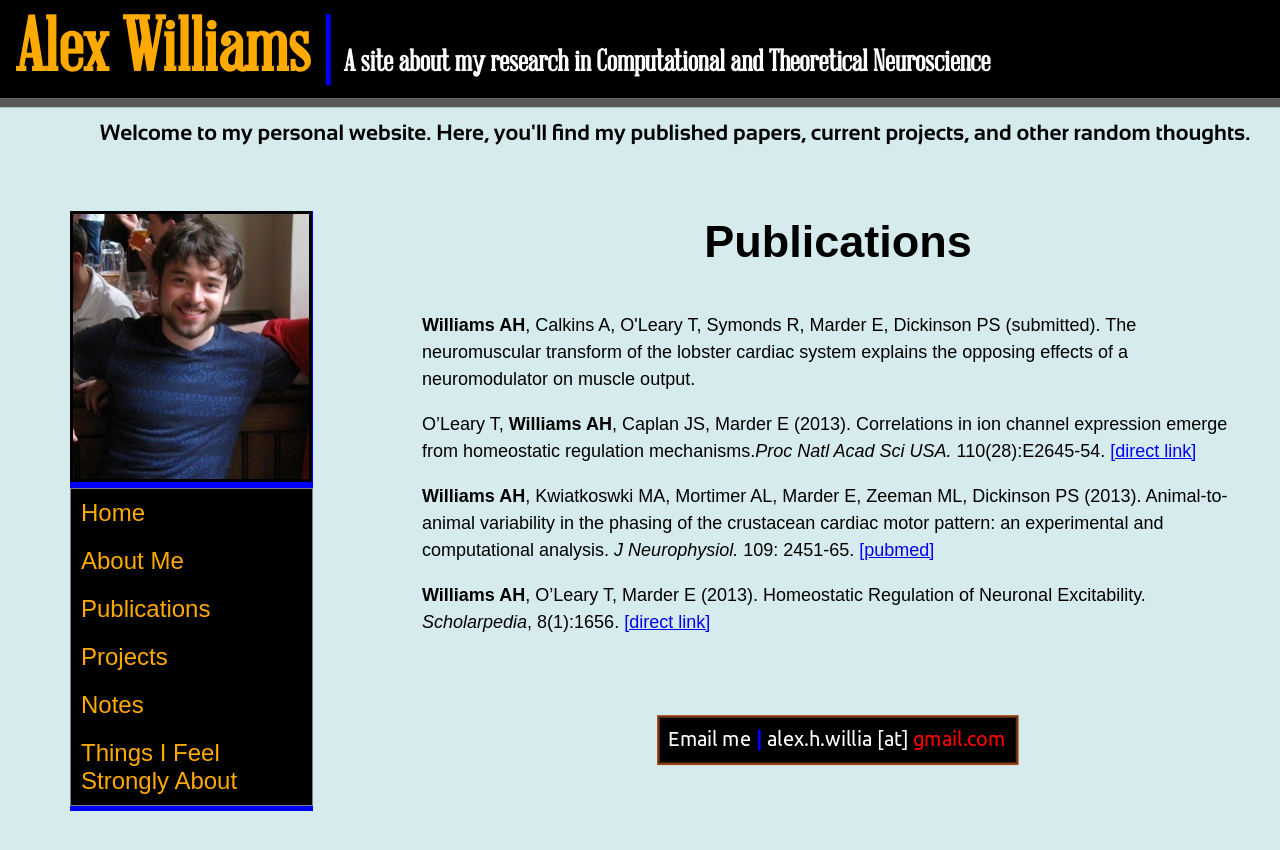
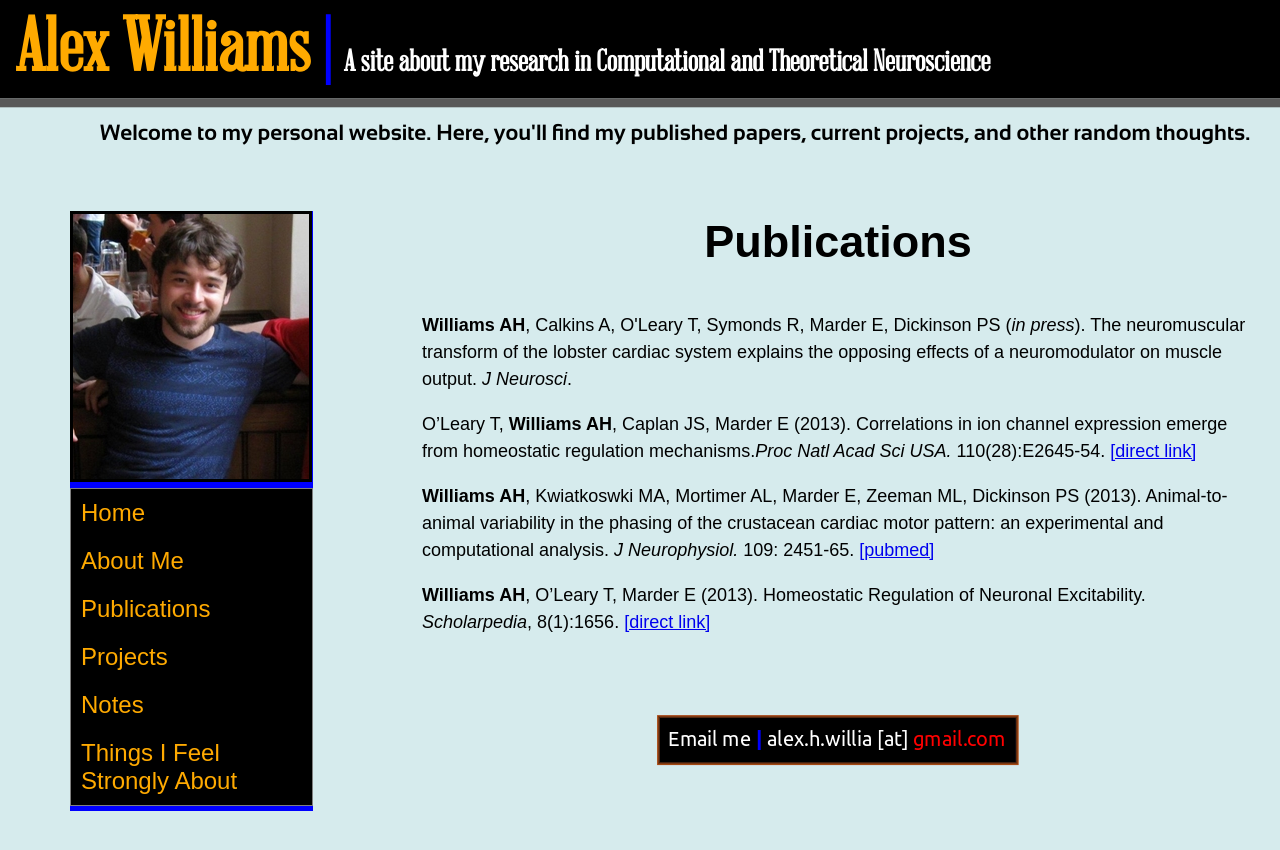
Before and after one commit to ahwillia/ahwillia.github.com, a Jekyll site: the page built from pubs/index.html, in a window 1280 px wide. Shown: the top 850 px of the page. Built offline with Jekyll 4.4.1, drawn with Linux system fonts in a browser that asks for light colours.

Commit message:
j neurosci in press

```diff
--- a/pubs/index.html
+++ b/pubs/index.html
@@ -7,7 +7,7 @@ title: Publications
   <div>
 	<div id="pagetitle"> Publications </div>
 	<ul id="bodyul">
-		<li id="bodyli"> <b>Williams AH</b>, Calkins A, O'Leary T, Symonds R, Marder E, Dickinson PS (submitted). The neuromuscular transform of the lobster cardiac system explains the opposing effects of a neuromodulator on muscle output.</li>
+		<li id="bodyli"> <b>Williams AH</b>, Calkins A, O'Leary T, Symonds R, Marder E, Dickinson PS (<i>in press</i>). The neuromuscular transform of the lobster cardiac system explains the opposing effects of a neuromodulator on muscle output. <i>J Neurosci</i>. </li>
 		<li id="bodyli"> O’Leary T, <b>Williams AH</b>, Caplan JS, Marder E (2013). Correlations in ion channel expression emerge from homeostatic regulation mechanisms.<i>Proc Natl Acad Sci USA.</i> 110(28):E2645-54. <a id="textlink" href="http://www.pnas.org/content/110/28/E2645.long" target="_blank">[direct link]</a> </li>
 		<li id="bodyli"> <b>Williams AH</b>, Kwiatkoswki MA, Mortimer AL, Marder E, Zeeman ML, Dickinson PS (2013). Animal-to-animal variability in the phasing of the crustacean cardiac motor pattern: an experimental and computational analysis. <i>J Neurophysiol.</i> 109: 2451-65. <a id="textlink" href="http://www.ncbi.nlm.nih.gov/pubmed/23446690" target="_blank">[pubmed]</a> </li>
 		<li id="bodyli"> <b>Williams AH</b>, O’Leary T, Marder E (2013). Homeostatic Regulation of Neuronal Excitability. <i>Scholarpedia</i>, 8(1):1656. <a id="textlink" href="http://www.scholarpedia.org/article/Homeostatic_Regulation_of_Neuronal_Excitability" target="_blank">[direct link]</a>  </li>
```
